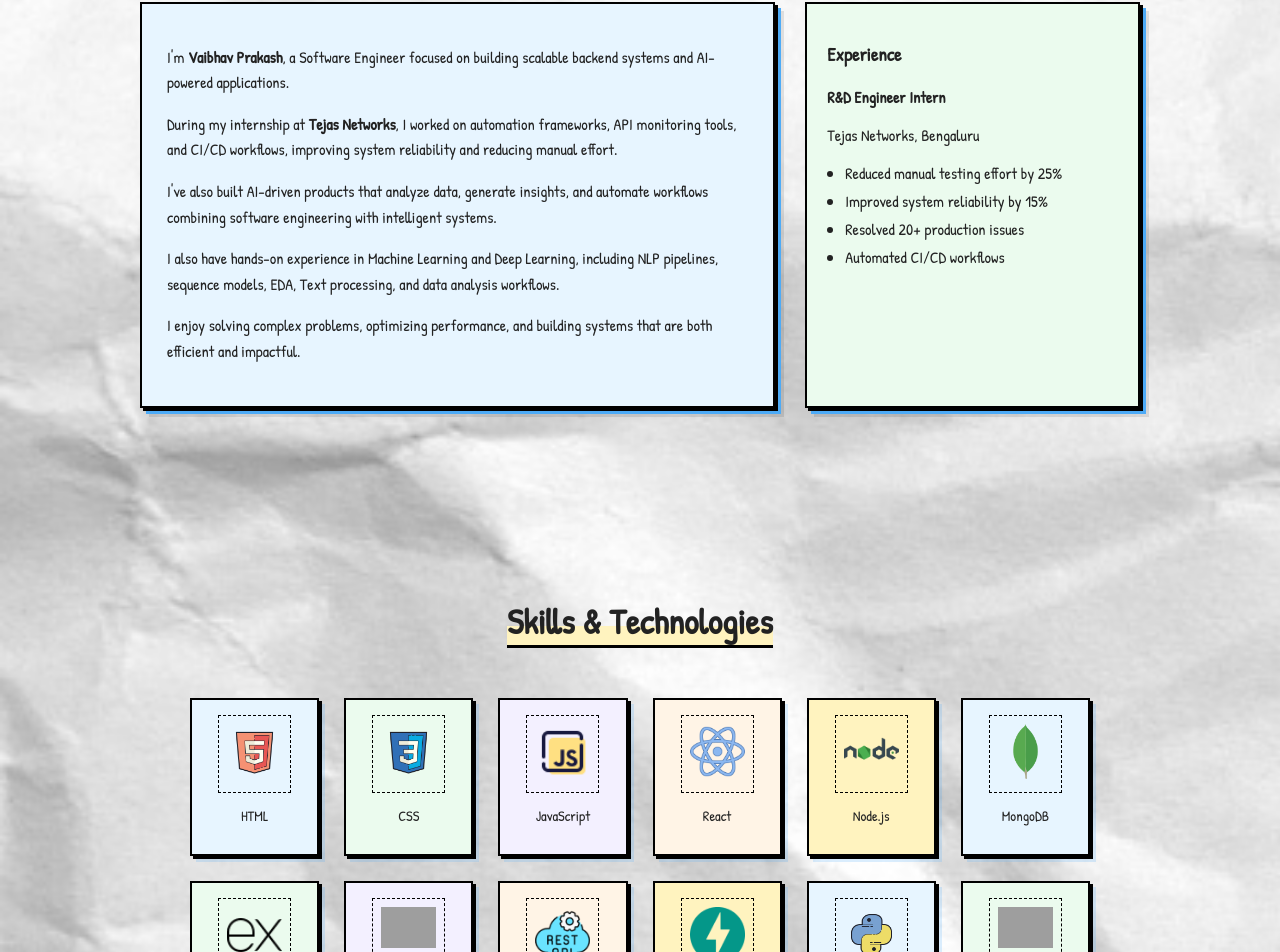
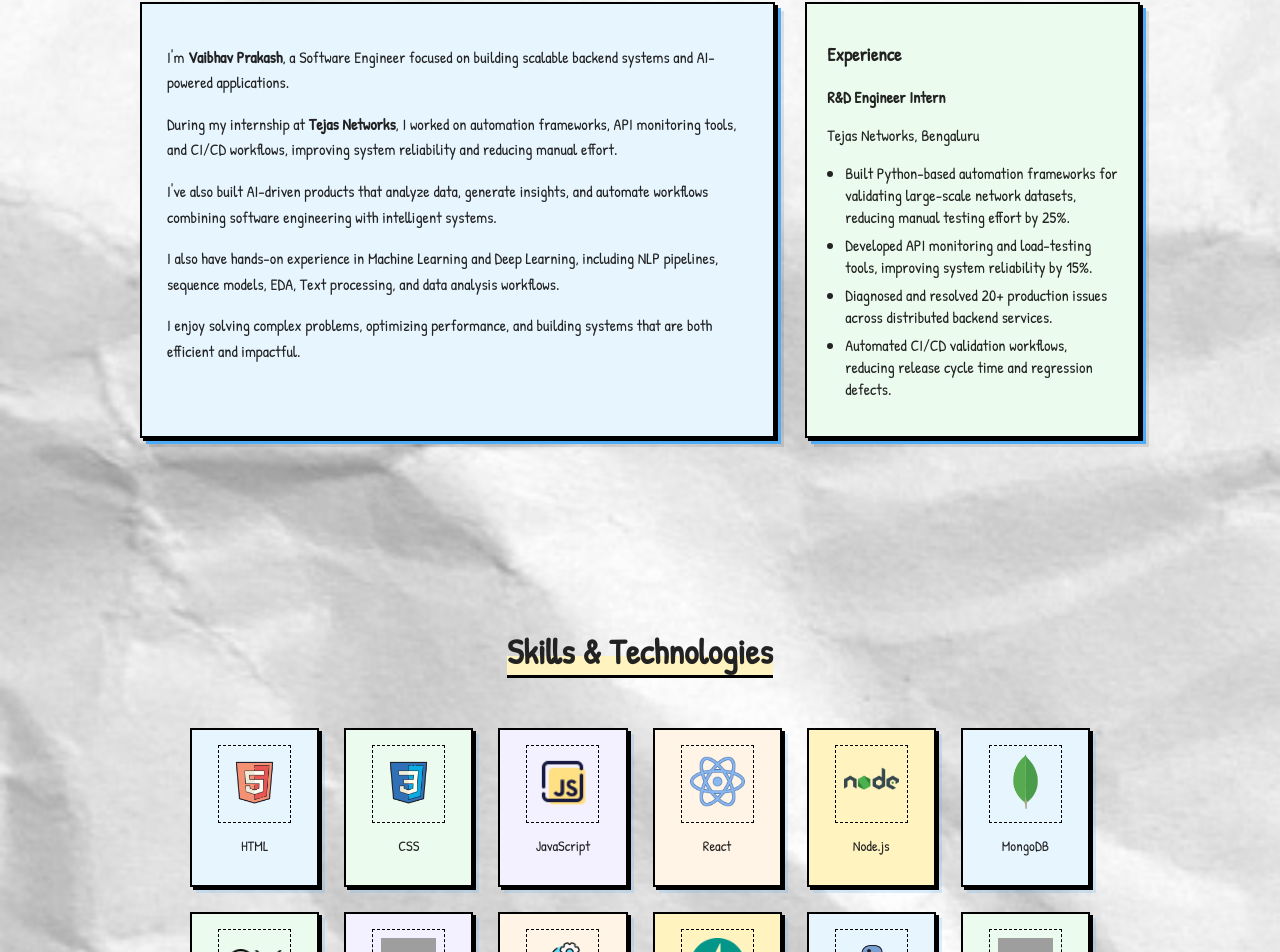
Before and after one commit to 22-vaibhav/Portfolio, a React (Vite) app: page / in a window 1280 px wide. Shown: the part 800-1752 px from the top of the page. Built offline with nearby package versions, Linux system fonts and the light colour scheme; grey boxes are pictures that could not be loaded.

Commit message:
Change in experience section

```diff
--- a/src/components/About.jsx
+++ b/src/components/About.jsx
@@ -62,10 +62,25 @@ export default function About() {
           <p>Tejas Networks, Bengaluru</p>
 
           <ul>
-            <li>Reduced manual testing effort by 25%</li>
-            <li>Improved system reliability by 15%</li>
-            <li>Resolved 20+ production issues</li>
-            <li>Automated CI/CD workflows</li>
+            <li>
+              Built Python-based automation frameworks for validating large-scale
+              network datasets, reducing manual testing effort by 25%.
+            </li>
+
+            <li>
+              Developed API monitoring and load-testing tools, improving system
+              reliability by 15%.
+            </li>
+
+            <li>
+              Diagnosed and resolved 20+ production issues across distributed
+              backend services.
+            </li>
+
+            <li>
+              Automated CI/CD validation workflows, reducing release cycle time
+              and regression defects.
+            </li>
           </ul>
         </motion.div>
 
```
